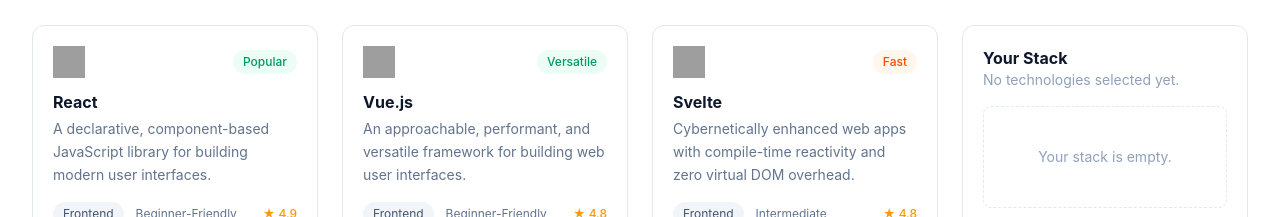
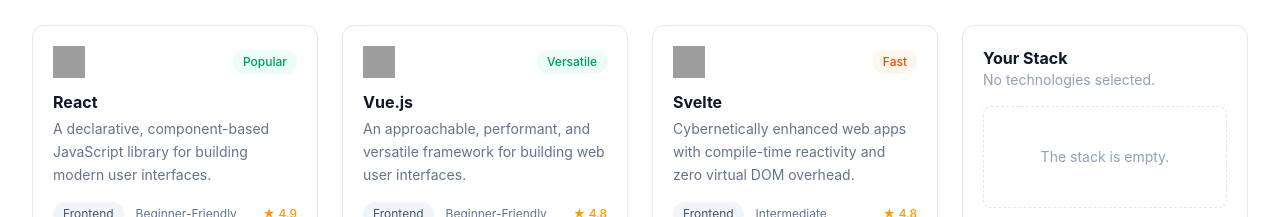
Before and after one commit to fahmidulparvezt-pixel/Ass-stack-5, a React (Vite) app: page / in a window 1280 px wide. Shown: the part 667-884 px from the top of the page. Built offline with nearby package versions, Linux system fonts and the light colour scheme; grey boxes are pictures that could not be loaded.

Commit message:
changed empty stack message

```diff
--- a/src/components/StackSidebar.jsx
+++ b/src/components/StackSidebar.jsx
@@ -5,12 +5,12 @@
     <div className="bg-white border border-slate-200 rounded-xl p-5 sticky top-24">
       <h3 className="font-bold text-slate-900">Your Stack</h3>
       <p className="text-sm text-slate-400 mb-4">
-        {isEmpty ? "No technologies selected yet." : `${stack.length} Technology Selected`}
+        {isEmpty ? "No technologies selected." : `${stack.length} Technology Selected`}
       </p>
 
       {isEmpty ? (
         <div className="border border-dashed border-slate-200 rounded-lg py-10 flex items-center justify-center text-center">
-          <p className="text-sm text-slate-400 px-4">Your stack is empty.</p>
+          <p className="text-sm text-slate-400 px-4">The stack is empty.</p>
         </div>
       ) : (
         <div className="flex flex-col gap-3">
```
